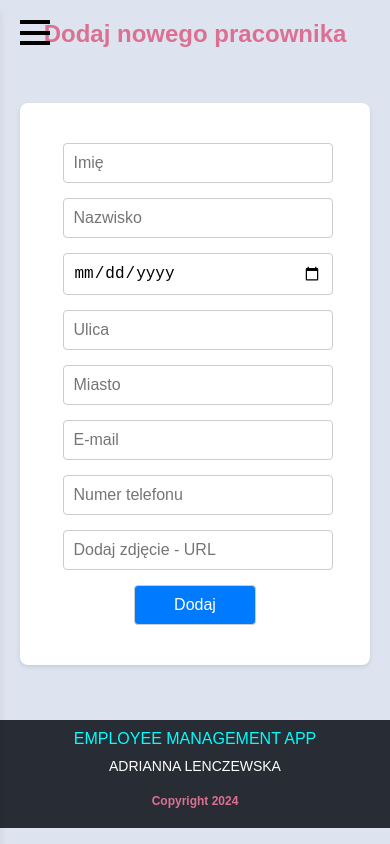
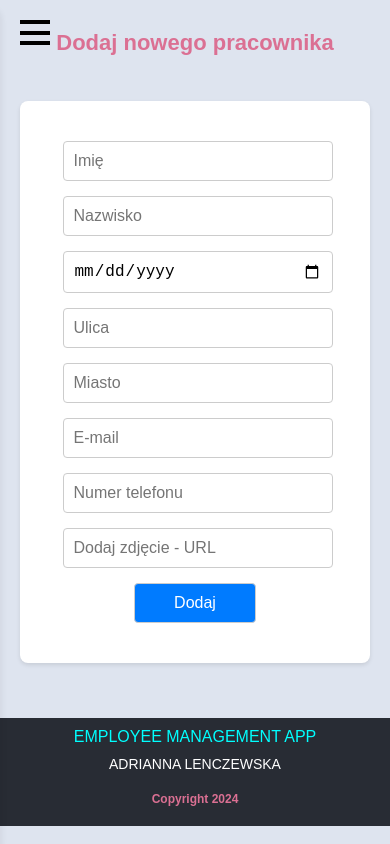
Before and after one commit to AdriannaLen/employee-app, a React (Create React App) app: page /add-new-worker in a window 390 px wide. Built offline with nearby package versions, Linux system fonts and the light colour scheme; no server answers.

Commit message:
latest commit

```diff
--- a/src/pages/AddNewWorker/AddNewWorker.scss
+++ b/src/pages/AddNewWorker/AddNewWorker.scss
@@ -10,7 +10,12 @@
     font-weight: bold;
     margin-bottom: 20px;
     color: palevioletred;
+    @media(max-width: 768px) {
+      font-size: 22px;
+      margin: 10px 30px;
+      text-align: center;
   }
+}
 
   &__form {
     display: flex;
--- a/src/pages/AddNewWorker/index.tsx
+++ b/src/pages/AddNewWorker/index.tsx
@@ -7,7 +7,7 @@ import { t } from "i18next";
 import PopUp from "../../components/PopUp";
 const AddNewWorker: React.FC = () => {
   const { employees, setEmployees } = useContext(AppContext);
-  const [ visible, setVisible ] = useState(false);
+  const [visible, setVisible] = useState(false);
   const [employee, setEmployee] = useState<Employee>({
     id: employees.length + 1,
     firstName: "",
```
Also changed, not shown: src/components/EmployeeList/EmployeeList.tsx (deleted, +0 -21 lines), src/components/EmployeeList/EmployeeList.scss (deleted).
